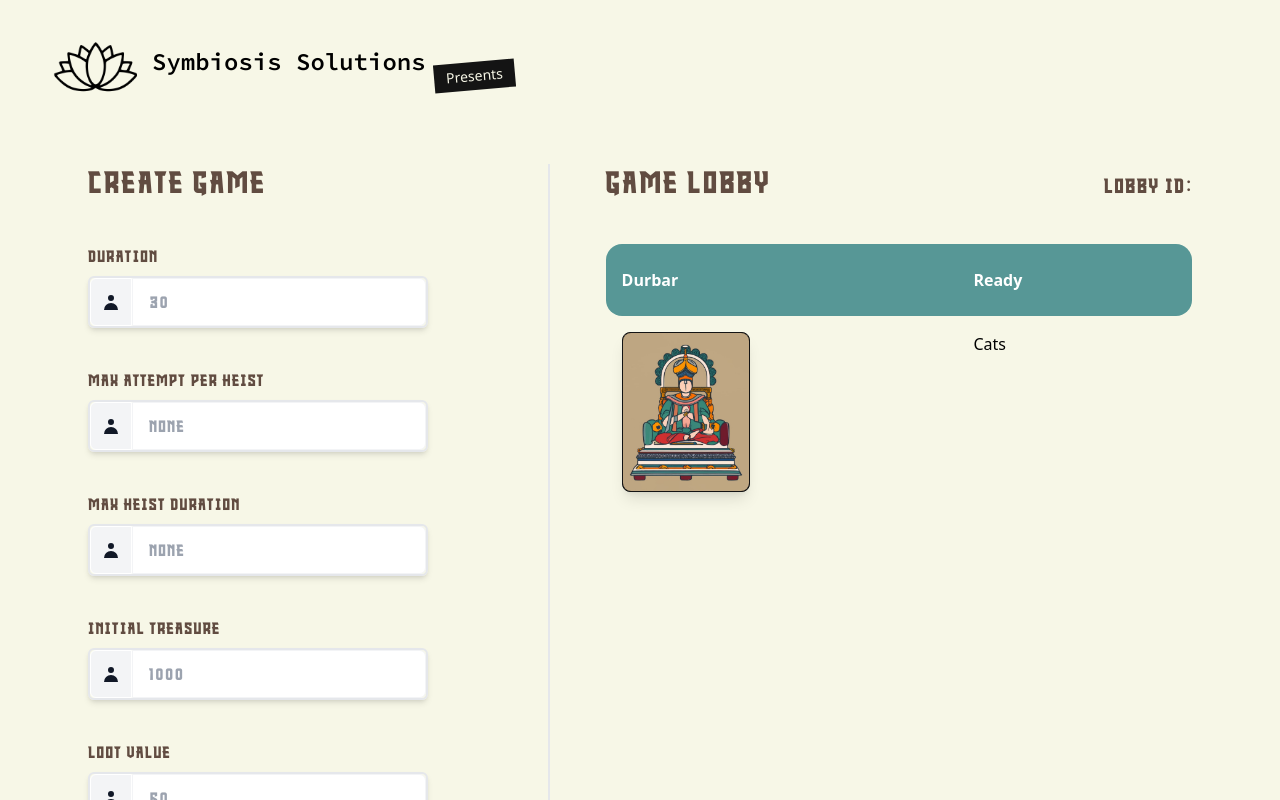
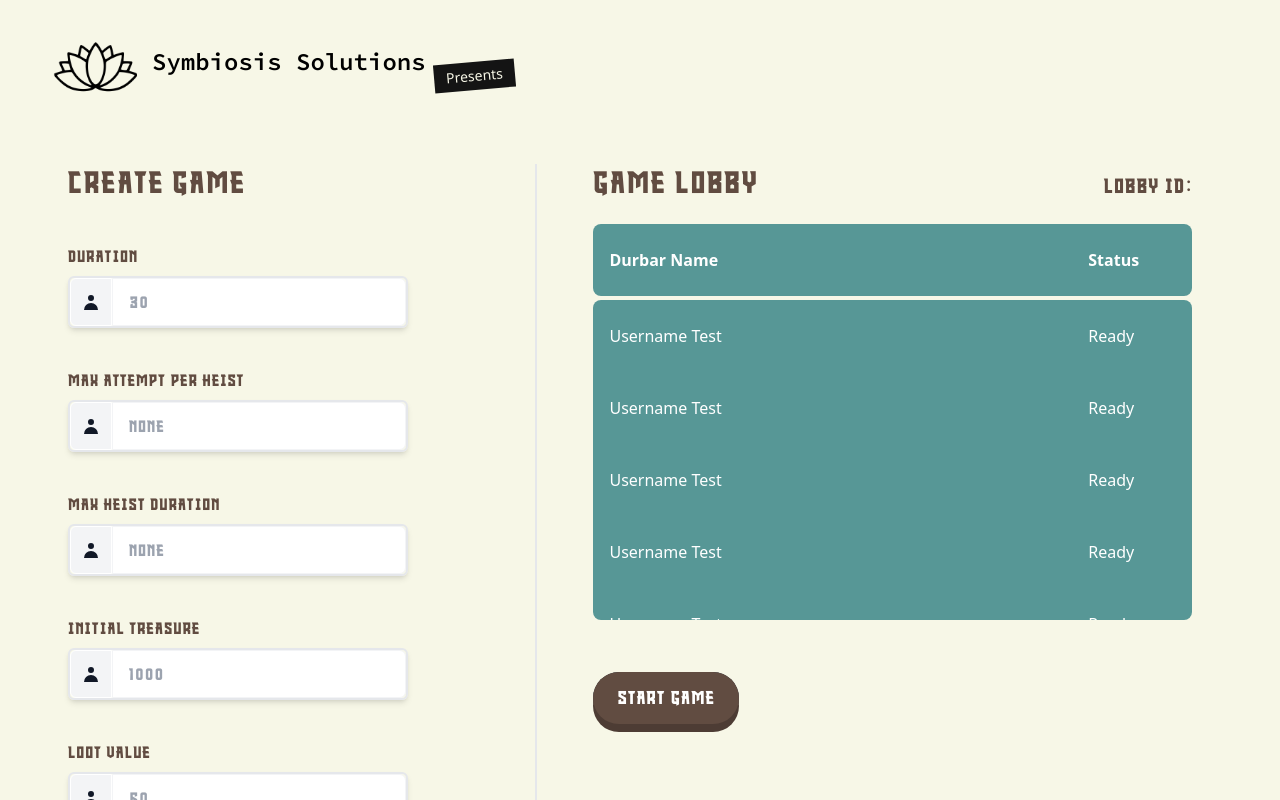
Before and after one commit to symbiosissolutions/durbar-heist, a Next.js app: page /createLobby in a window 1280 px wide. Shown: the top 800 px of the page. Built offline with nearby package versions, Linux system fonts and the light colour scheme; no server answers.

Commit message:
updated Table

```diff
--- a/components/UI/imageCard.js
+++ b/components/UI/imageCard.js
@@ -7,7 +7,7 @@ const imageCard = ({ src }) => {
       <Image
         src={src}
         fill
-        style={{ objectFit: "cover", borderRadius: " 0.5rem" }}
+        style={{ objectFit: "cover", borderRadius: " 0.4rem" }}
         sizes="100%"
         priority
         alt="Durbar Image"
--- a/components/UI/input.js
+++ b/components/UI/input.js
@@ -29,8 +29,6 @@ const input = ({ label, icon, placeholder, onChange, type }) => {
           type={type ? type : "search"}
           x-model="input1"
           className="w-full h-12 px-4 py-1 rounded-r-md border border-gray-100 text-gray-800 focus:outline-none font-knightWarrior tracking-widest"
-          font-knightWarrior
-          tracking-widest
           onChange={(e) => onChange(e.target.value)}
           placeholder={placeholder}
         />
--- a/pages/createLobby/index.js
+++ b/pages/createLobby/index.js
@@ -4,7 +4,6 @@ import io from "socket.io-client";
 import { useRouter } from "next/router";
 import Input from "@/components/UI/input";
 import Button from "@/components/UI/button";
-import ImageCard from "@/components/UI/imageCard";
 
 let socket;
 
@@ -66,12 +65,26 @@ const index = () => {
       });
     });
   }
+
+  const rows = [];
+  for (let i = 0; i < 10; i++) {
+    // note: we are adding a key prop here to allow react to uniquely identify each
+    // element in this array. see: https://reactjs.org/docs/lists-and-keys.html
+    rows.push(
+      <tr className="flex w-full ">
+        <td className="p-4 w-4/5 flex  justify-start items-center  rounded-lg rounded-r-none my-2  ">
+          Username Test
+        </td>
+        <td className="p-4 w-1/5 rounded-lg rounded-l-none my-2 ">Ready</td>
+      </tr>
+    );
+  }
   return (
     <>
       <main className=" h-full w-full">
         <Navbar />
         <div className="w-full px-12 mt-12">
-          <div className=" flex divide-x-2 gap-x-4 ml-10">
+          <div className=" flex divide-x-2 gap-x-4 ml-5">
             <div className=" flex-[1.3] flex flex-col gap-y-8 ">
               <span className="block mb-3 text-3xl  text-[rgb(97,76,65)] font-knightWarrior tracking-widest">
                 Create Game
@@ -115,7 +128,7 @@ const index = () => {
             <div className=" flex-[2]">
               <div className="w-full ">
                 <div className=" flex divide-x-2 gap-x-4 ml-14 mr-10">
-                  <div className=" flex-[1.3] flex flex-col gap-y-8 ">
+                  <div className=" flex-[1.3] flex flex-col gap-y-3 ">
                     <div className=" flex justify-between items-end ">
                       <span className="block mb-3 text-3xl  text-[rgb(97,76,65)] font-knightWarrior tracking-widest">
                         Game Lobby
@@ -124,24 +137,24 @@ const index = () => {
                         Lobby ID: {}
                       </span>
                     </div>
-                    <table class="text-left w-full">
-                      <thead class="bg-[#579796] flex text-white w-full rounded-2xl">
-                        <tr class="flex w-full my-2">
-                          <th class="p-4 w-3/5">Durbar</th>
-                          <th class="p-4 w-1/5">Ready</th>
+                    <table className="text-left w-full">
+                      <thead className="bg-[#579796] flex text-white w-full rounded-lg">
+                        <tr className="flex w-full my-2">
+                          <th className="p-4 w-4/5 ">Durbar Name</th>
+                          <th className="p-4 w-1/5 ">Status</th>
                         </tr>
                       </thead>
-                      <tbody class="bg-grey-light flex flex-col items-center justify-between overflow-y-scroll w-full  h-[40vh]">
-                        <tr class="flex w-full mb-4">
-                          <td class="p-4 w-3/5 flex">
-                            <div className=" w-32 h-40  ">
-                              <ImageCard src={"/durbar/2.jpg"} />
-                            </div>
-                          </td>
-                          <td class="p-4 w-1/5">Cats</td>
-                        </tr>
+                      <tbody className=" bg-[#579796] text-white rounded-lg flex flex-col items-center justify-between overflow-y-scroll no-scroll-bar w-full mt-1  h-[40vh]">
+                        {rows}
                       </tbody>
                     </table>
+                    <div className=" mt-10">
+                      <Button
+                        text="Start Game"
+                        font="knightWarrior"
+                        tracking={true}
+                      />
+                    </div>
                   </div>
                 </div>
               </div>
--- a/styles/globals.css
+++ b/styles/globals.css
@@ -27,6 +27,16 @@
   .font-outline-4 {
     -webkit-text-stroke: 4px black;
   }
+
+  .no-scroll-bar::-webkit-scrollbar {
+    display: none;
+  }
+
+  /* Hide scrollbar for IE, Edge and Firefox */
+  .no-scroll-bar {
+    -ms-overflow-style: none; /* IE and Edge */
+    scrollbar-width: none; /* Firefox */
+  }
 }
 
 @tailwind utilities;
```
